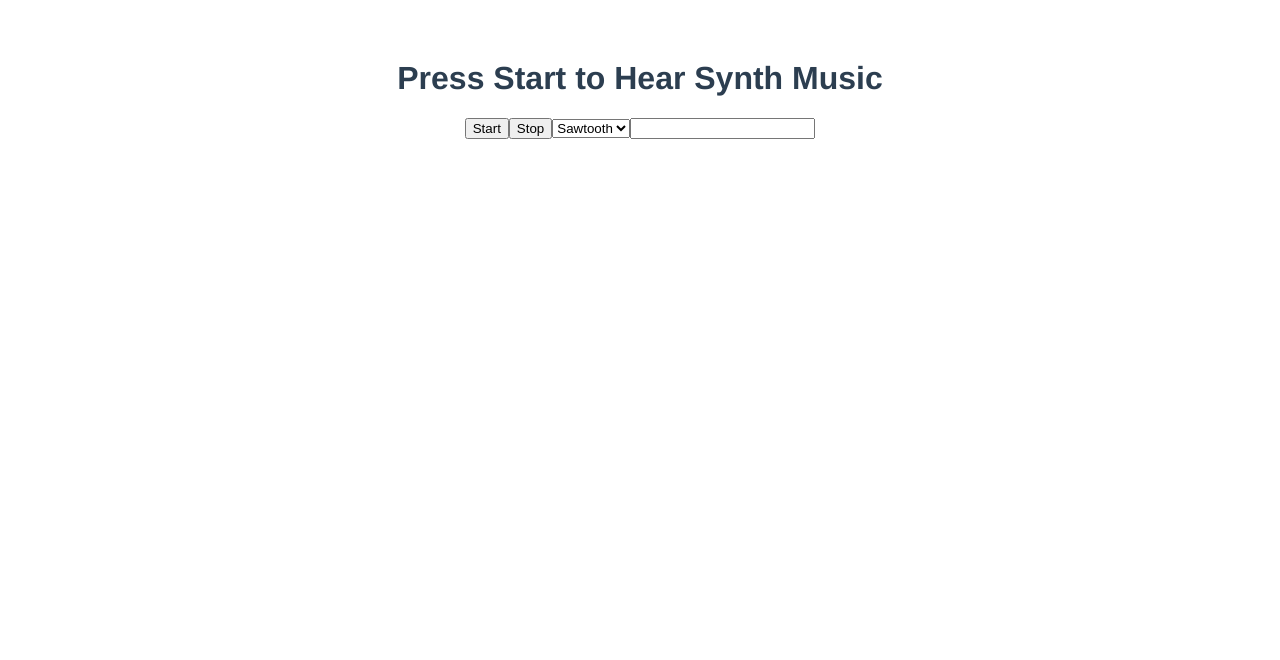
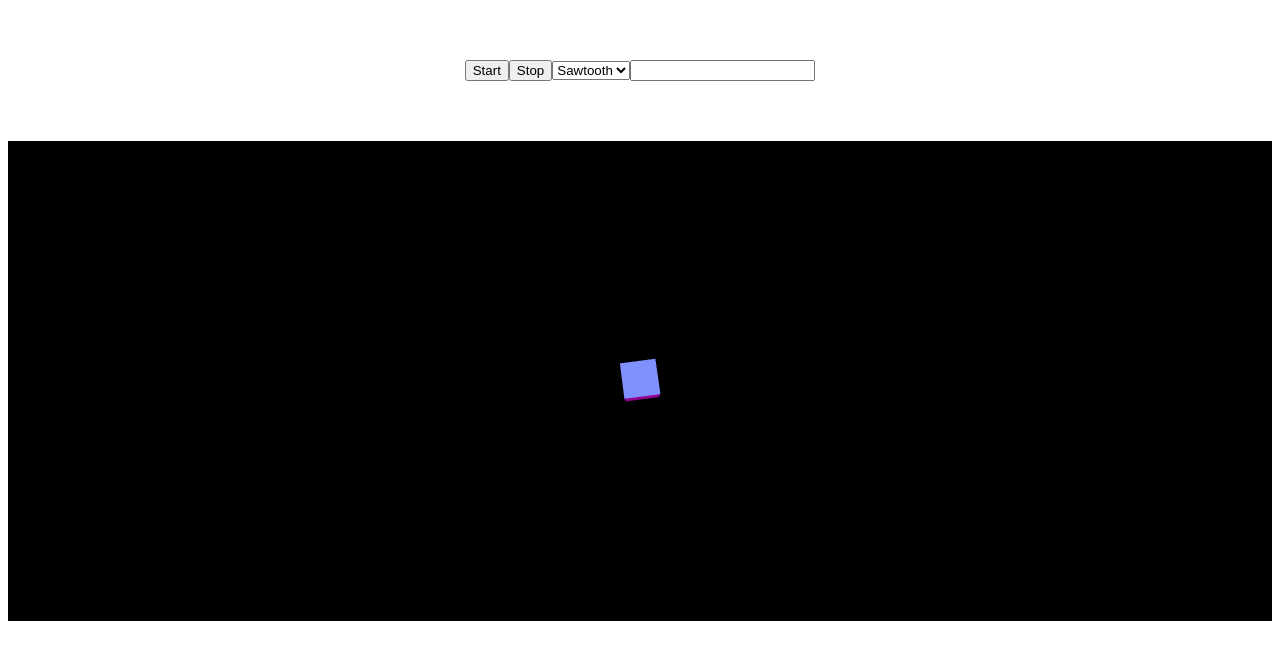
Before and after one commit to acanois/tone-vue, a Vue app: page / in a window 1280 px wide. Shown: the top 660 px of the page. Built offline with nearby package versions, Linux system fonts and the light colour scheme.

Commit message:
webgl component works

```diff
--- a/package.json
+++ b/package.json
@@ -11,7 +11,9 @@
     "core-js": "^2.6.5",
     "three": "^0.109.0",
     "tone": "^13.8.25",
-    "vue": "^2.6.10"
+    "vue": "^2.6.10",
+    "vue-gl": "^0.15.0",
+    "vue-threejs-composer": "^1.2.0"
   },
   "devDependencies": {
     "@vue/cli-plugin-babel": "^3.12.0",
--- a/src/App.vue
+++ b/src/App.vue
@@ -1,17 +1,20 @@
 <template>
   <div id="app">
-    <Transport msg="Press Start to Hear Synth Music"/>
+    <Transport/>
+    <Graphics/>
   </div>
 </template>
 
 <script>
 
 import Transport from './components/Transport.vue'
+import Graphics from './components/Graphics.vue'
 
 export default {
   name: 'app',
   components: {
-    Transport
+    Transport,
+    Graphics
   }
 }
 </script>
--- a/src/components/Graphics.vue
+++ b/src/components/Graphics.vue
@@ -1,22 +1,75 @@
 <template>
-  <div class="threeContainer">
-    <canvas class="threeCanvas"></canvas>
-  </div>
+  <div id="container" class="threeContainer"></div>
 </template>
 
 <script>
+import Vue from "vue";
+import * as THREE from "three";
+import * as VueGL from "vue-gl";
+
+// Imports vue-gl html tags
+Object.keys(VueGL).forEach(name => Vue.component(name, VueGL[name]));
+
+function initCamera () {
+  return new THREE.PerspectiveCamera(70, container.clientWidth / 480, 0.01, 100);
+}
+
+function initScene () {
+  return new THREE.Scene()
+}
+
+function initRenderer () {
+  const renderer = new THREE.WebGLRenderer({ antialias: true })
+  renderer.setSize(container.clientWidth, 480)
+
+  return renderer
+}
+
+function initMesh () {
+  const geometry = new THREE.BoxGeometry(1, 1, 1);
+  const material = new THREE.MeshNormalMaterial();
+  const mesh = new THREE.Mesh(geometry, material);
+
+  return mesh
+}
+
+function renderScene () {
+  requestAnimationFrame(this.renderScene)
+  this.mesh.rotation.x += 0.01
+  this.mesh.rotation.z += 0.01
+  this.renderer.render(this.scene, this.camera)
+}
+
 export default {
+  name: "Graphics",
+  mounted: function() {
+    this.camera = initCamera()
+    this.scene = initScene()
+    this.mesh = initMesh()
+    this.renderer = initRenderer()
 
-}
+    this.camera.position.z = 10
+
+    this.scene.add(this.mesh)
+
+    document.getElementById('container').appendChild(this.renderer.domElement)
+
+    this.renderScene()
+  },
+  methods: {
+    initCamera,
+    initScene,
+    initRenderer,
+    initMesh,
+    renderScene
+  }
+};
 </script>
 
 <style>
-  .threeCanvas {
-    margin: 0;
-    padding: 0;
-    overflow: hidden;
-  }
-  a {
-    color: #42b983;
-  }
+#container {
+  margin-top: 60px;
+  width: 100%;
+  height: 100%;
+}
 </style>
```
Also changed, not shown: 1 other file (tests, documents, lock files or other folders).
